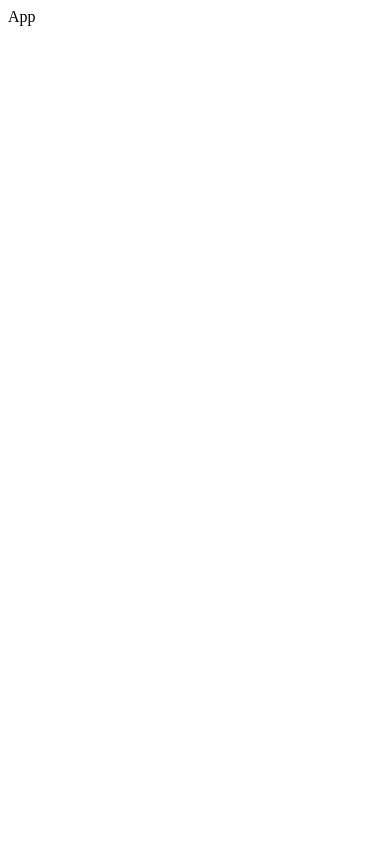
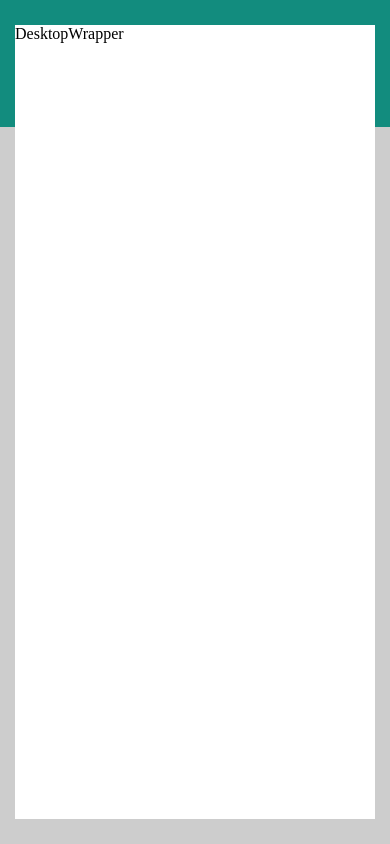
Before and after one commit to michaelDonchenko/whatsapp-replica, a React (Create React App) app: page / in a window 390 px wide. Built offline with nearby package versions, Linux system fonts and the light colour scheme.

Commit message:
feat: installed styled components, create global styles, layout and wrapper componnetns for desktop and mobile

```diff
--- a/package.json
+++ b/package.json
@@ -10,9 +10,11 @@
     "@types/node": "^16.11.26",
     "@types/react": "^17.0.41",
     "@types/react-dom": "^17.0.14",
+    "@types/styled-components": "^5.1.24",
     "react": "^17.0.2",
     "react-dom": "^17.0.2",
     "react-scripts": "5.0.0",
+    "styled-components": "^5.3.3",
     "typescript": "^4.6.2",
     "web-vitals": "^2.1.4"
   },
--- a/src/App.tsx
+++ b/src/App.tsx
@@ -1,5 +1,20 @@
+import { user } from './mocks/user'
+import { GlobalStyles } from './global-styles'
+import Layout from './components/layout'
+import DesktopWrapper from './components/desktop-wrapper'
+import MobileWrapper from './components/mobile-wrapper'
+
 const App = () => {
-  return <div>App</div>
+  console.log(user)
+
+  return (
+    <Layout>
+      <GlobalStyles />
+
+      <DesktopWrapper />
+      {/* <MobileWrapper /> */}
+    </Layout>
+  )
 }
 
 export default App
--- /dev/null
+++ b/src/components/desktop-wrapper.tsx
@@ -0,0 +1,14 @@
+import styled from 'styled-components'
+
+const DesktopWrapper = () => {
+  return <Container>DesktopWrapper</Container>
+}
+
+const Container = styled.div`
+  width: 100%;
+  max-width: 1200px;
+  margin: 25px 15px;
+  background-color: white;
+`
+
+export default DesktopWrapper
--- /dev/null
+++ b/src/components/layout.tsx
@@ -0,0 +1,15 @@
+import styled from 'styled-components'
+
+const Layout: React.FC = ({ children }) => {
+  return <Container>{children}</Container>
+}
+
+const Container = styled.main`
+  height: 100vh;
+  width: 100%;
+  background: linear-gradient(to bottom, #128c7e 15%, #cdcdcd 15% 85%);
+  display: flex;
+  justify-content: center;
+`
+
+export default Layout
--- /dev/null
+++ b/src/components/mobile-wrapper.tsx
@@ -0,0 +1,14 @@
+import styled from 'styled-components'
+
+const MobileWrapper = () => {
+  return <Container>MobileWrapper</Container>
+}
+
+const Container = styled.div`
+  height: 100%;
+  width: 100%;
+  margin: 0;
+  background-color: white;
+`
+
+export default MobileWrapper
--- /dev/null
+++ b/src/global-styles.ts
@@ -0,0 +1,16 @@
+import { createGlobalStyle } from 'styled-components'
+
+export const GlobalStyles = createGlobalStyle`
+*,
+::after,
+::before {
+  margin: 0;
+  padding: 0;
+  box-sizing: border-box;
+}
+
+body {
+  width: 100%;
+  height: 100vh;
+}
+`
```
Also changed, not shown: 1 other file (tests, documents, lock files or other folders).
